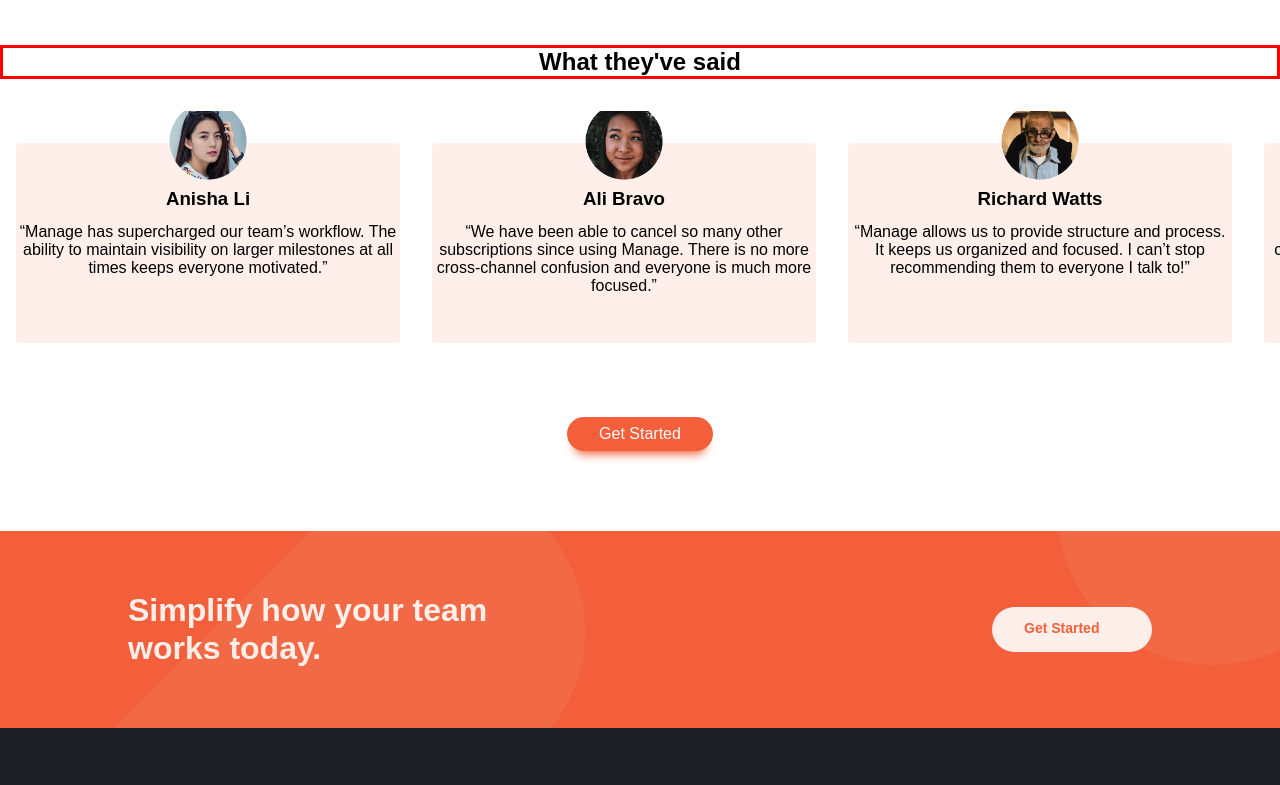
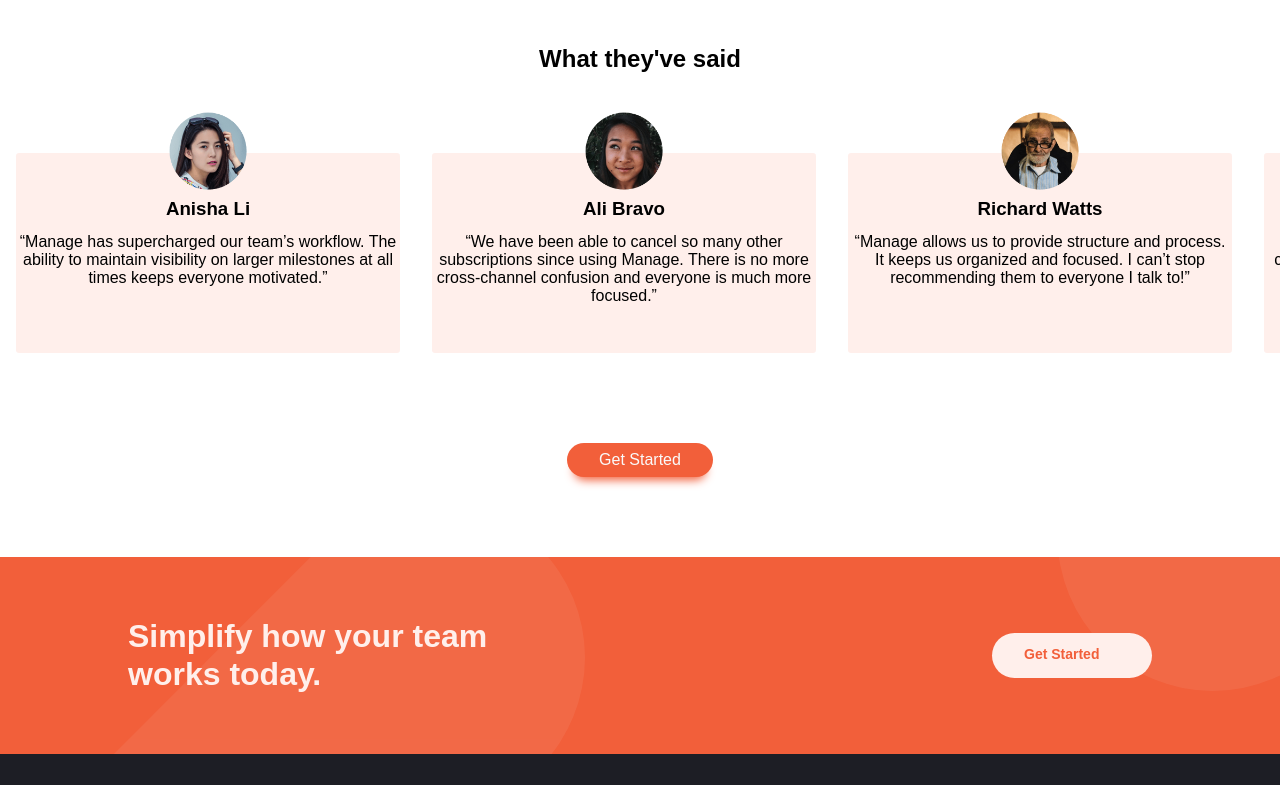
Before and after one commit to just-a-devguy/manage-landing-page, a website: page index.html in a window 1280 px wide. Shown: the part 1040-1825 px from the top of the page. Drawn offline with Linux system fonts and the light colour scheme; files whose address does not match are found by name; a web font is replaced by a local one.

Commit message:
Fixed testimonial cards

```diff
--- a/scss/style.scss
+++ b/scss/style.scss
@@ -87,10 +87,6 @@ main {
   .testimonials {
     text-align: center;
     margin-bottom: 5rem;
-    &__title {
-      // margin: 2rem 0;
-      border: solid red;
-    }
     &__details {
       margin: 2rem 0;
       position: relative;
@@ -108,6 +104,7 @@ main {
       // width: 1050px;
       display: block;
       margin: 0 1rem;
+      padding: 1rem 0;
       width: 33%;
     }
     &__card {
```
Also changed, not shown: dist/css/style.css.
